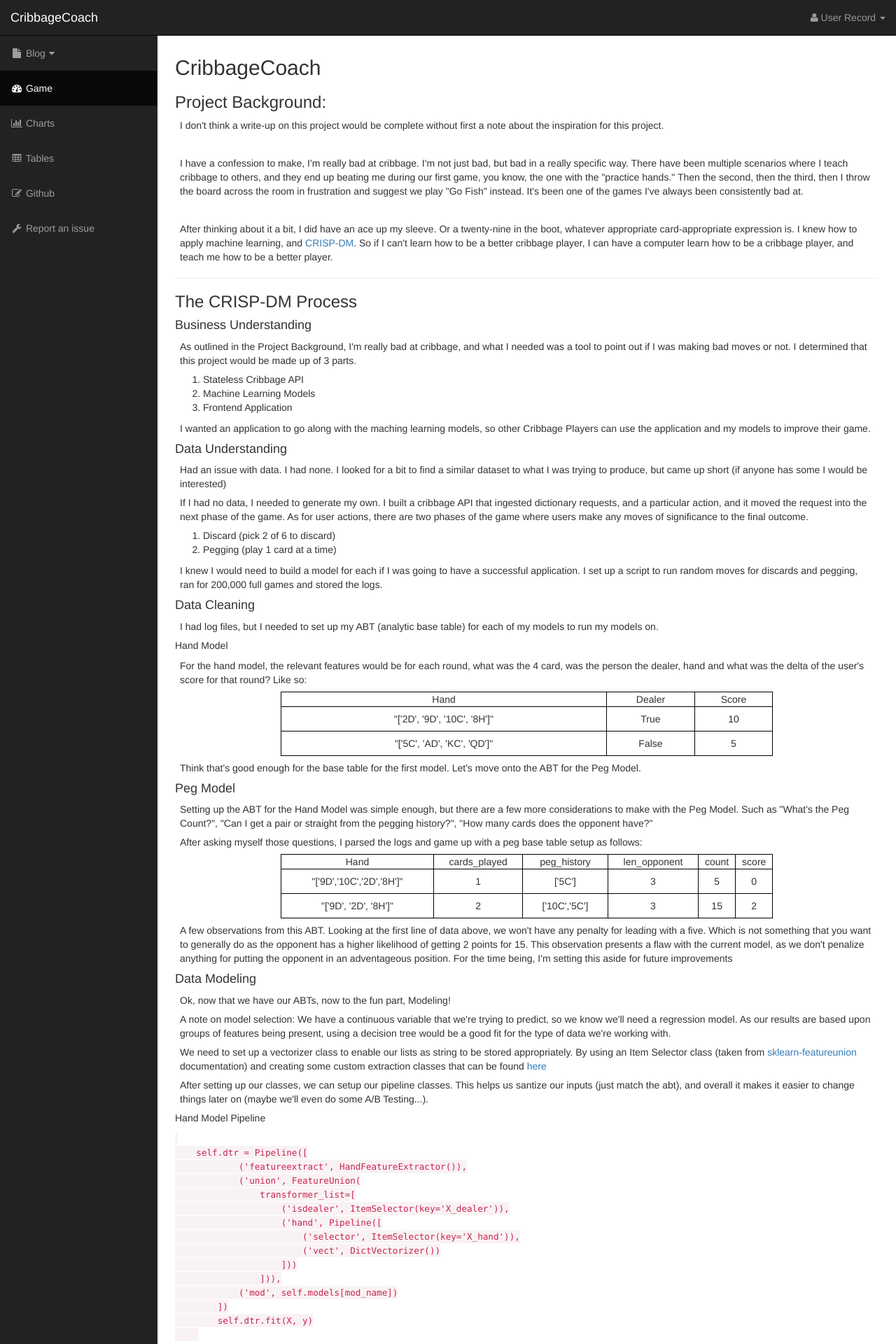
After one commit to alexjohnson84/crib, a Flask app: page /blog in a window 1280 px wide. The commit adds this page. Shown: the top 1920 px of the page at 70% size. Run offline with Flask 2, Linux system fonts and the light colour scheme; the visitor is signed in with stand-in values (Sample User, id 1); parts of the project's set-up code (start-up, migrations or seed data) failed here and were passed over; some libraries are stand-ins or nearby versions.

Commit message:
adding first pass at blog post

```diff
--- a/app/app.py
+++ b/app/app.py
@@ -223,5 +223,12 @@ def reset():
 
     return redirect(url_for('index'))
 
+@app.route('/blog')
+def blog():
+    if 'user_wl' in session:
+        user_wl = session['user_wl']
+    else:
+        user_wl = [0,0]
+    return render_template('blog.html', user_wl=session['user_wl'])
 if __name__ == '__main__':
     app.run(debug=True)
--- /dev/null
+++ b/app/static/css/blog_base.css
@@ -0,0 +1,13 @@
+code {
+  white-space: pre;
+}
+img.graph {
+  height: 333px;
+  width: 500px;
+}
+table, th, td {
+  text-align:center;
+  border: 1px solid black;
+  margin-left:auto;
+  margin-right:auto;
+}
--- a/app/static/mapping/card_dir.txt
+++ b/app/static/mapping/card_dir.txt
@@ -65,4 +65,5 @@
 "QS2" : "cards/queen_of_spades2.png",
 "QS" : "cards/queen_of_spades.png",
 "RJ" : "cards/red_joker.png",
-"BB" : "cards/blank_blue.png"}
+"BB" : "cards/blank_blue.png",
+"GO" : "cards/go_button.png"}
--- a/app/templates/base.html
+++ b/app/templates/base.html
@@ -69,7 +69,7 @@
             <div class="collapse navbar-collapse navbar-ex1-collapse">
                 <ul class="nav navbar-nav side-nav">
                     <li>
-                        <a href="javascript:;" data-toggle="collapse" data-target="#demo"><i class="fa fa-fw fa-file"></i>  Blog<i class="fa fa-fw fa-caret-down"></i></a>
+                        <a href="blog" data-toggle="collapse" data-target="#demo"><i class="fa fa-fw fa-file"></i>  Blog<i class="fa fa-fw fa-caret-down"></i></a>
                         <ul id="demo" class="collapse">
                             <li>
                                 <a href="#">Dropdown Item</a>
--- /dev/null
+++ b/app/templates/blog.html
@@ -0,0 +1,310 @@
+{% extends "base.html" %}
+{% block content %}
+<link href="{{ url_for('static', filename='css/blog_base.css') }}" rel="stylesheet" type="text/css">
+
+<h2>CribbageCoach</h2>
+
+<h3>Project Background:</h3>
+  <p>
+    I don't think a write-up on this project would be complete without first a
+    note about the inspiration for this project.
+  </p>
+  <br>
+  <p>
+    I have a confession to make, I'm really bad at cribbage.  I'm not just bad,
+    but bad in a really specific way.  There have been multiple scenarios where
+    I teach cribbage to others, and they end up beating me during our first game,
+    you know, the one with the "practice hands." Then the second, then the third,
+    then I throw the board across the room in frustration and suggest we play
+    "Go Fish" instead.  It's been one of the games I've always been consistently
+    bad at.
+  </p>
+  <br>
+  <p>
+    After thinking about it a bit, I did have an ace up my sleeve.  Or a
+    twenty-nine in the boot, whatever appropriate card-appropriate expression
+    is.  I knew how to apply machine learning, and
+    <a href="https://en.wikipedia.org/wiki/Cross_Industry_Standard_Process_for_Data_Mining">CRISP-DM</a>.
+    So if I can't learn how to be a better cribbage player, I can have a
+    computer learn how to be a cribbage player, and teach me how to be a better
+    player.
+  </p>
+  <hr>
+<h3> The CRISP-DM Process </h3>
+<h4> Business Understanding </h4>
+  <p>
+    As outlined in the Project Background, I'm really bad at cribbage, and what
+    I needed was a tool to point out if I was making bad moves or not.  I
+    determined that this project would be made up of 3 parts.
+  </p>
+  <ol>
+    <li>Stateless Cribbage API</li>
+    <li>Machine Learning Models</li>
+    <li>Frontend Application</li>
+  </ol>
+  <p>
+    I wanted an application to go along with the maching learning models, so other
+    Cribbage Players can use the application and my models to improve their game.
+  </p>
+<h4> Data Understanding </h4>
+  <p>
+    Had an issue with data.  I had none. I looked for a bit to find a similar
+    dataset to what I was trying to produce, but came up short (if anyone has
+    some I would be interested)
+  </p>
+  <p>
+    If I had no data, I needed to generate my own.  I built a cribbage API that
+    ingested dictionary requests, and a particular action, and it moved the
+    request into the next phase of the game. As for user actions, there are two
+    phases of the game where users make any moves of significance to the final
+    outcome.
+  </p>
+  <ol>
+    <li>Discard (pick 2 of 6 to discard)</li>
+    <li>Pegging (play 1 card at a time)</li>
+  </ol>
+  <p>
+    I knew I would need to build a model for each if I was going to have a
+    successful application.  I set up a script to run random moves for discards
+    and pegging, ran for 200,000 full games and stored the logs.
+  </p>
+  <h4>Data Cleaning</h4>
+    <p>
+      I had log files, but I needed to set up my ABT (analytic base table) for
+      each of my models to run my models on.
+    </p>
+    <h5>Hand Model</h5>
+    <p>
+      For the hand model, the relevant features would be for each round, what
+      was the 4 card, was the person the dealer, hand and what was the delta of
+      the user's score for that round? Like so:
+    </p>
+    <table width="70%">
+    <tbody>
+      <tr>
+        <td>Hand</td>
+
+        <td>Dealer</td>
+
+        <td>Score</td>
+      </tr>
+
+      <tr>
+        <td>
+          <p>"['2D', '9D', '10C', '8H']"</p>
+        </td>
+
+        <td>True</td>
+
+        <td>10</td>
+      </tr>
+
+      <tr>
+        <td>
+          <p>"['5C', 'AD', 'KC', 'QD']"</p>
+        </td>
+
+        <td>False</td>
+
+        <td>5</td>
+      </tr>
+    </tbody>
+  </table>
+  <p>
+    Think that's good enough for the base table for the first model.  Let's
+    move onto the ABT for the Peg Model.
+  </p>
+
+  <h4>Peg Model</h4>
+  <p>
+    Setting up the ABT for the Hand Model was simple enough, but there are a
+    few more considerations to make with the Peg Model.  Such as "What's the Peg Count?", "Can I
+    get a pair or straight from the pegging history?", "How many cards does the opponent have?"
+  </p>
+  <p>
+    After asking myself those questions, I parsed the logs and game up with a peg base table setup as follows:
+  </p>
+  <table width="70%">
+    <tbody>
+      <tr>
+        <td>Hand</td>
+
+        <td>cards_played</td>
+
+        <td>peg_history</td>
+
+        <td>len_opponent</td>
+
+        <td>count</td>
+
+        <td>score</td>
+      </tr>
+
+      <tr>
+        <td>
+          <p>"['9D','10C','2D','8H']"</p>
+        </td>
+
+        <td>1</td>
+
+        <td>
+          <p>['5C']</p>
+        </td>
+
+        <td>3</td>
+
+        <td>5</td>
+
+        <td>0</td>
+      </tr>
+
+      <tr>
+        <td>
+          <p>"['9D', '2D', '8H']"</p>
+        </td>
+
+        <td>2</td>
+
+        <td>
+          <p>['10C','5C']</p>
+        </td>
+
+        <td>3</td>
+
+        <td>15</td>
+
+        <td>2</td>
+      </tr>
+    </tbody>
+  </table>
+  <p>
+    A few observations from this ABT.  Looking at the first line of data above,
+    we won't have any penalty for leading with a five.  Which is not something
+    that you want to generally do as the opponent has a higher likelihood of
+    getting 2 points for 15.  This observation presents a flaw with the
+    current model, as we don't penalize anything for putting the opponent in an
+    adventageous position.  For the time being, I'm setting this aside for
+    future improvements
+  </p>
+  <h4> Data Modeling </h4>
+  <p>
+    Ok, now that we have our ABTs, now to the fun part, Modeling!
+  </p>
+  <p>
+    A note on model selection:  We have a continuous variable that we're trying
+    to predict, so we know we'll need a regression model.  As our results are
+    based upon groups of features being present, using a decision tree would be
+    a good fit for the type of data we're working with.
+  </p>
+  <p>
+    We need to set up a vectorizer class to enable our lists as string to be
+    stored appropriately.  By using an Item Selector class (taken from
+    <a href='http://scikit-learn.org/stable/auto_examples/hetero_feature_union.html#sphx-glr-auto-examples-hetero-feature-union-py'>sklearn-featureunion</a> documentation)
+    and creating some custom extraction classes that can be found <a href='https://github.com/alexjohnson84/crib/blob/master/models/utils.py'>here</a>
+  </p>
+  <p>
+    After setting up our classes, we can setup our pipeline classes.  This helps
+    us santize our inputs (just match the abt), and overall it makes it easier
+    to change things later on (maybe we'll even do some A/B Testing...).
+  </p>
+  <h5> Hand Model Pipeline </h5>
+  <code>
+    self.dtr = Pipeline([
+            ('featureextract', HandFeatureExtractor()),
+            ('union', FeatureUnion(
+                transformer_list=[
+                    ('isdealer', ItemSelector(key='X_dealer')),
+                    ('hand', Pipeline([
+                        ('selector', ItemSelector(key='X_hand')),
+                        ('vect', DictVectorizer())
+                    ]))
+                ])),
+            ('mod', self.models[mod_name])
+        ])
+        self.dtr.fit(X, y)
+    </code>
+  <h5>Peg Model Pipeline</h5>
+  <code>
+    self.dtr = Pipeline([
+                        ('featureextract', PegFeatureExtractor()),
+                        ('union', FeatureUnion(
+                            transformer_list=[
+                                ('pegcount', ItemSelector(key='X_cnt')),
+                                ('opponentlength', ItemSelector(key='X_lo')),
+                                ('cardsplayed', ItemSelector(key='X_cp')),
+                                ('transformed_feats', Pipeline([
+                                    ('selector', ItemSelector(key='X_dict')),
+                                    ('vect', DictVectorizer())
+                                ]))
+                            ])),
+                        ('mod', self.models[mod_name])
+                        ])
+    self.dtr.fit(X, y)
+  </code>
+  <p>
+    In both models, we run the pipeline by iterating through 3 models
+    (stored in self.models)
+  </p>
+  <ol>
+    <li>Decision Tree Regressor</li>
+    <li>Bagging Regressor</li>
+    <li>Random Forest Regressor</li>
+  </ol>
+  <p>
+    Let's see how they performed!
+  </p>
+<h4>Model Evaluation</h4>
+  <p> First step, let's see how well the models did across datasets of varying sizes.
+    Our intuition is that we won't have a perfect model (luck still is a major
+    factor, and we're avoiding leakage).  But what we want is to have similar
+    R^2 values across train/test groups, then we're getting a decent model.
+  </p>
+  <img class='graph' src="{{ url_for('static', filename='graphs/hand_model_cv.png') }}">
+  <img class='graph' src="{{ url_for('static', filename='graphs/peg_model_cv.png') }}">
+  <p>
+    Ok, so we see that as we get to ~4M rows in our ABT, that our model is
+    converging.  Let's use our bagging regressor trained on 4M rows.
+  </p>
+  <h5>Model Distributions</h5>
+  <p>
+    Next question, do these models perform well? I regenerated a new set
+    of logs by running our models instead of random choice.  We want to see the average points per round for the hand model, or by pegging action
+    for the peg model.
+  </p>
+  <img class='graph' src="{{ url_for('static', filename='graphs/hand_score_distribution.png') }}">
+  <img class='graph' src="{{ url_for('static', filename='graphs/peg_score_distribution.png') }}">
+  <p>
+    We see that that the model is doing better in both cases when compared to chance.
+    Let's extrapolate this out to an entire game.
+  </p>
+  <p>
+    Using the model, the average number of rounds it takes to get to a score of 120 is ~8.6
+    I resampled the hand distribution (remember, hand ABT contains TOTAL score,
+    meaning scoring+peg) for the average number of rounds, and got the following distribution.
+  </p>
+    <img class='graph' src="{{ url_for('static', filename='graphs/full_game_distribution.png') }}">
+
+  <h4>Deployment/True Evaluation</h4>
+  <p>
+    OK, so we see that our model does better than random choice.  So what?
+    We want it to beat real people.
+  </p>
+  <p>
+    The 4M bagging regressor model is currently deployed on the frontend of CribbageCoach. I encourage you to play and
+  </p>
+  <p>
+    I haven't incoporated user data (I don't have very much, this may be a part 2), but first game
+    around I lost to the model 110 to 120, and continued to lose the next 3
+    games.
+  </p>
+<hr>
+<h2>Future Development</h2>
+<p>
+  Not too bad for a first pass, but the model isn't perfected yet. Here's a few ideas for improvement on iteration 2
+</p>
+<ol>
+  <li>Penalize model for putting users in an advantageous position</li>
+  <li>Set up reinforcement learning model</li>
+  <li>Train on more data</li>
+</ol>
+{% endblock %}
--- a/models/parse_logs.py
+++ b/models/parse_logs.py
@@ -104,7 +104,7 @@ class BuildBaseTables(object):
                                 sum([len(p_hist) for p_hist in game_val[i]
                                      ['Pegging'][j]['peg_phist'].values()]),
                                 game_val[i]['Pegging'][j]['peg_hist'],
-                                len(game_val[i]['Pegging'][j]['hands'][pegger]),
+                                len(game_val[i]['Pegging'][j]['hands'][abs(pegger - 1)]),
                                 game_val[i]['Pegging'][j]['peg_count'],
                                 score_diff[abs(pegger - 1)]]
                         abt.append(line)
```
Also changed, not shown: app/static/cards/go_button.png (added), app/static/graphs/full_game_distribution.png (added), app/static/graphs/hand_model_cv.png (added), app/static/graphs/hand_score_distribution.png (added), app/static/graphs/peg_model_cv.png (added), app/static/graphs/peg_score_distribution.png (added), readme.md (added), 2 other files.
